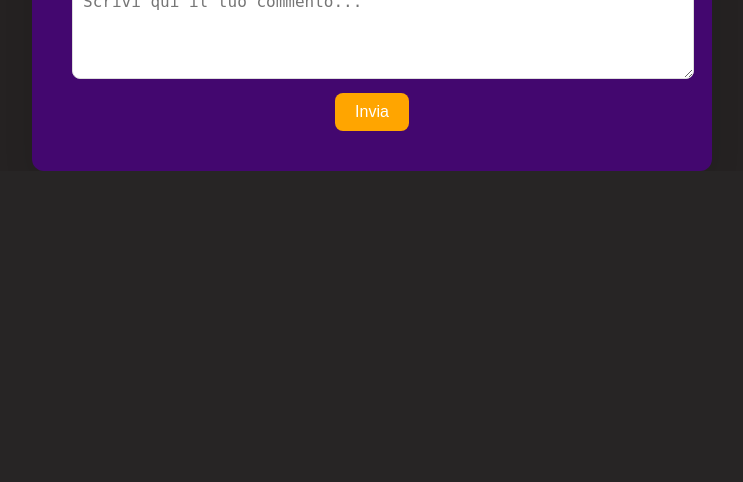
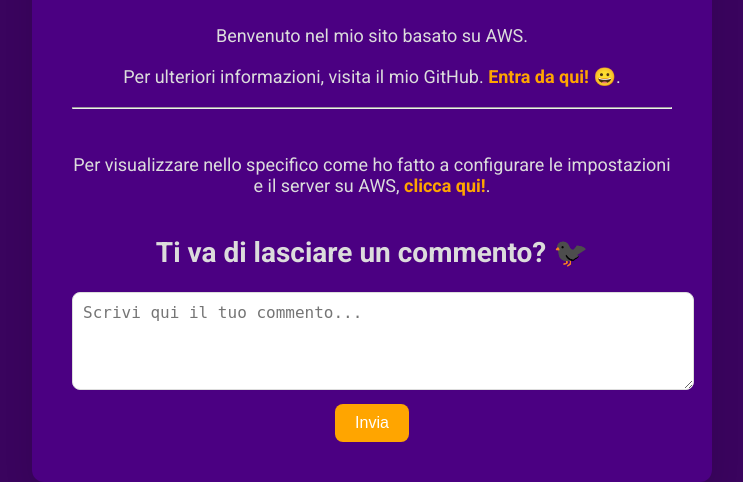
Before and after one commit to Cuco22/progetto_AWS, a PHP site: page /sitoAWS.php in a window 1280 px wide. Shown: the part 801-1283 px from the top of the page, without its empty margins (268-1011 px from the left). Before the commit the page ends 972 px from the top, so only its background shows below. Run offline with PHP 8.4, Linux system fonts and the light colour scheme; the visitor is signed in with stand-in values (Sample User, id 1); data that the repository does not hold is empty.

Commit message:
Update style_custom.css

```diff
--- a/style_custom.css
+++ b/style_custom.css
@@ -1,57 +1,49 @@
 @import url('https://fonts.googleapis.com/css2?family=Roboto:wght@400;700&display=swap');
 
 body {
-	background-color: rgb(37, 34, 34);
+    font-family: 'Roboto', sans-serif;
+    background-color: rgb(58, 4, 94);
+    overflow-x: hidden;
+    margin: 0;
+    padding: 0;
 }
 
 #header {
-	background-image: linear-gradient(rgba(0, 0, 0, .6), rgb(37, 34, 34)), url("/aws_progetto/php/sfondoSitoAWS.jpg");
-}
-
-
-body {
-    font-family: 'Roboto', sans-serif;
-    margin: 0;
-    padding: 0;
+    background-image: linear-gradient(rgba(0, 0, 0, .6), rgb(58, 4, 54)), url("/aws_progetto/php/sfondoSitoAWS.jpg");
+    height: 300px;
+    background-position: center;
+    background-size: cover;
     display: flex;
-    flex-direction: column;
+    justify-content: center;
     align-items: center;
-    justify-content: center;
-    height: 100vh;
 }
 
 .section-header {
     width: 100%;
-    min-height: 60vh;
-    background-size: cover;
-    background-position: center;
-    display: flex;
-    justify-content: center;
-    align-items: center;
+    min-height: 100vh;
+    position: relative;
+}
+
+.text-box {
     text-align: center;
     color: #fff;
 }
 
-.section-header .text-box {
-    max-width: 600px;
-    padding: 20px;
-}
-
-.section-header .text-box .title {
+.text-box .title {
     font-size: 36px;
     margin: 0;
 }
 
-.section-header .text-box .subtitle {
+.text-box .subtitle {
     font-size: 24px;
     margin: 0;
 }
 
-.section-header .text-box .buttons-box {
+.text-box .buttons-box {
     margin-top: 20px;
 }
 
-.section-header .text-box .buttons-box button {
+.text-box .buttons-box button {
     padding: 10px 20px;
     border: none;
     border-radius: 8px;
@@ -62,54 +54,54 @@ body {
     margin: 0 10px;
 }
 
-.section-header .text-box .buttons-box button:hover {
+.text-box .buttons-box button:hover {
     background-color: #cc8400;
 }
 
 .main-container {
     text-align: center;
     padding: 40px;
-    background-color: rgba(75, 0, 130, 0.8); /* Cambiato colore di sfondo */
+    background-color: #4b0082;
     border-radius: 12px;
     box-shadow: 0 10px 30px rgba(0, 0, 0, 0.1);
     max-width: 600px;
-    width: 90%;
-    margin-top: 10vh; /* Regola il posizionamento relativo all'intestazione */
+    width: 100%;
+    margin: -100px auto 0 auto; /* Position below the header */
 }
 
-h1 {
+.main-container h1 {
     font-size: 36px;
     color: #fff;
     margin-bottom: 20px;
 }
 
-p {
+.main-container p {
     font-size: 18px;
     color: #dcdcdc;
     margin-bottom: 20px;
 }
 
-a {
+.main-container a {
     color: #ffa500;
     text-decoration: none;
     font-weight: bold;
 }
 
-a:hover {
+.main-container a:hover {
     text-decoration: underline;
 }
 
-h2 {
+.main-container h2 {
     font-size: 28px;
     color: #dcdcdc;
     margin-top: 40px;
 }
 
-form {
+.main-container form {
     margin-top: 20px;
 }
 
-textarea {
+.main-container textarea {
     width: 100%;
     padding: 10px;
     border-radius: 8px;
@@ -117,7 +109,7 @@ textarea {
     font-size: 16px;
 }
 
-button {
+.main-container button {
     margin-top: 10px;
     padding: 10px 20px;
     border: none;
@@ -128,7 +120,7 @@ button {
     cursor: pointer;
 }
 
-button:hover {
+.main-container button:hover {
     background-color: #cc8400;
 }
 
```
